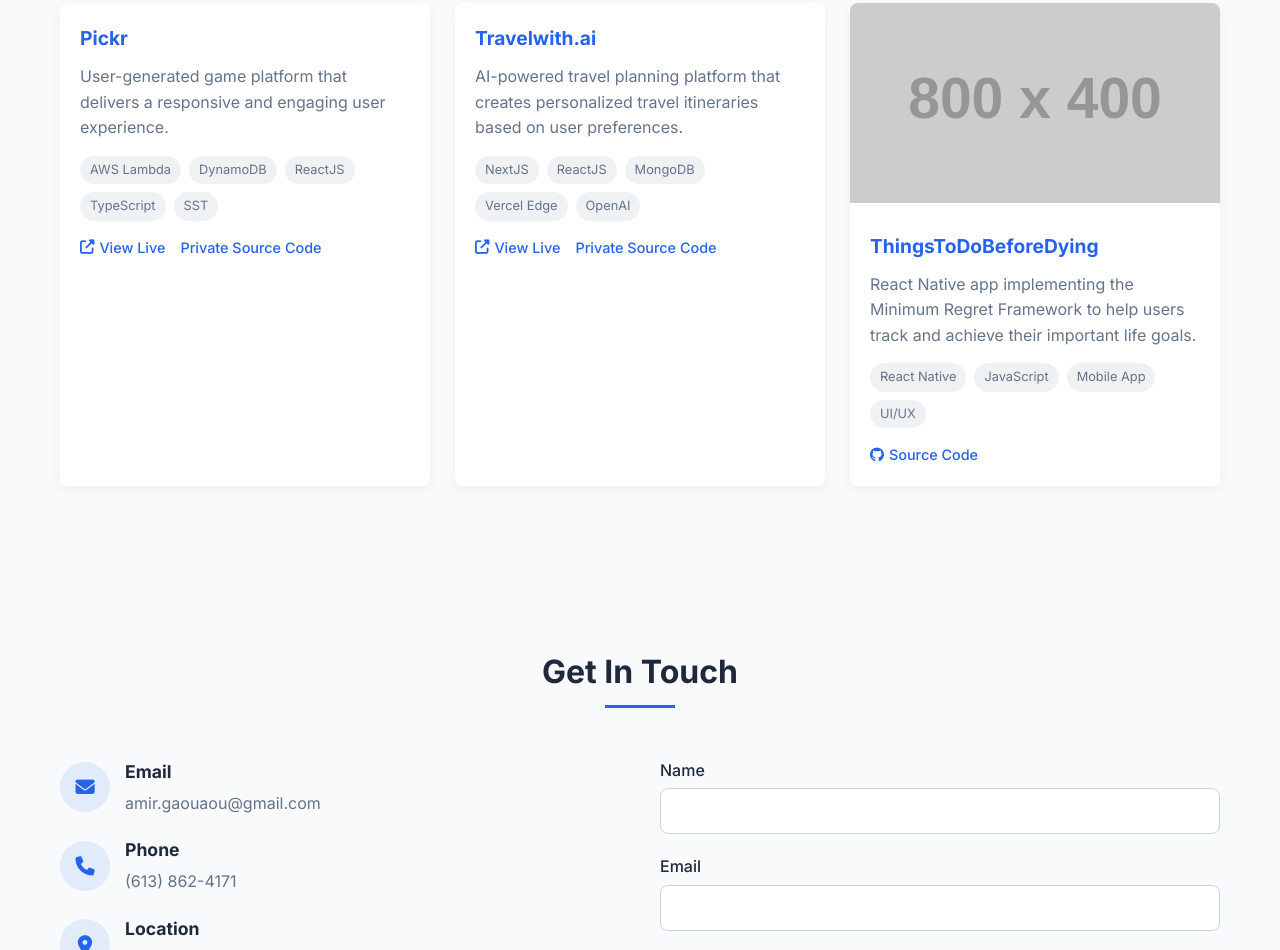
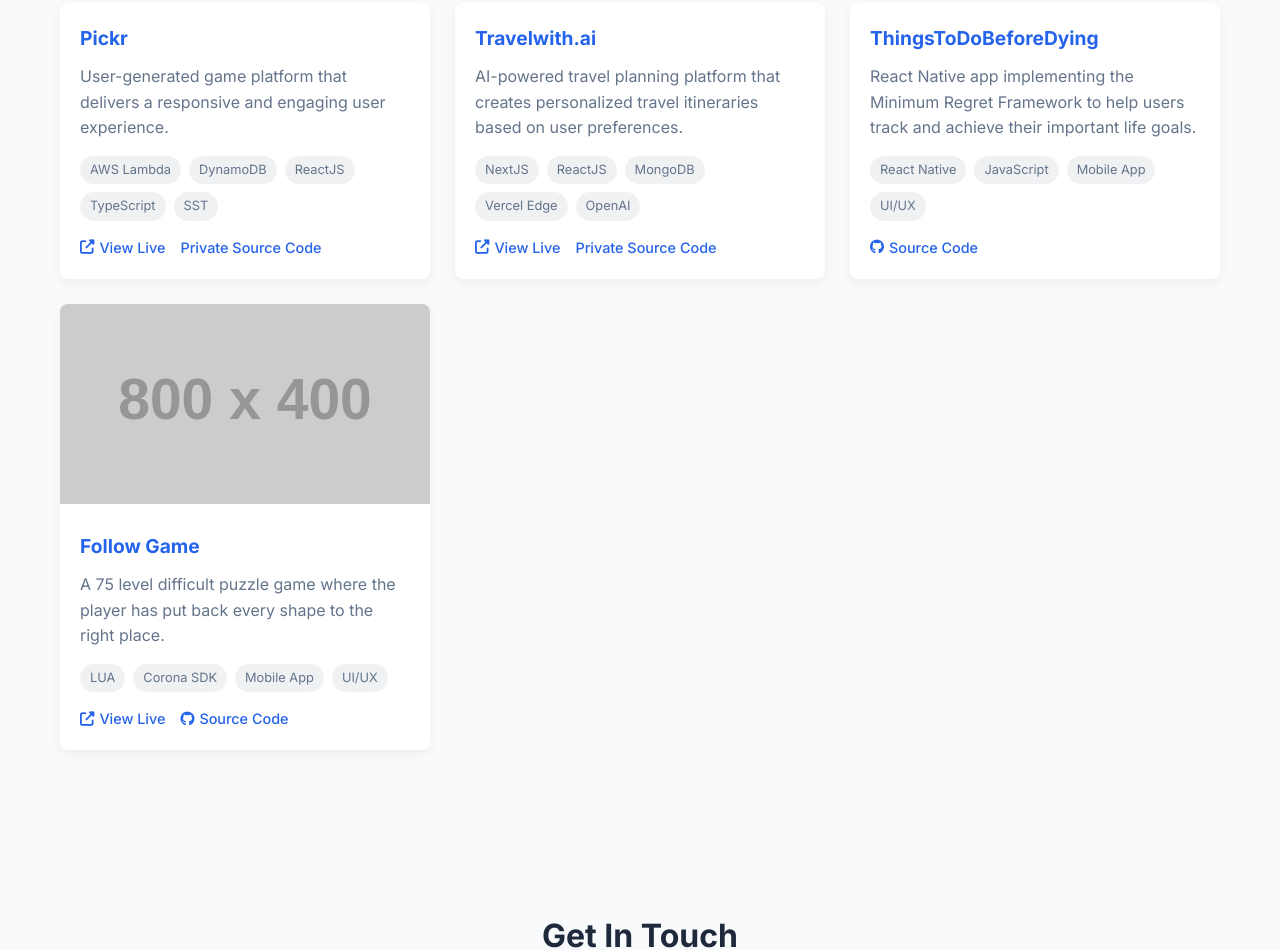
Before and after one commit to amirGaouaou/amirGaouaou.github.io, a plain HTML site: page index.html in a window 1280 px wide. Shown: the part 4601-5551 px from the top of the page. Drawn offline with Linux system fonts and the light colour scheme; placeholder pictures from the web are drawn by us.

Commit message:
Update projects

```diff
--- a/index.html
+++ b/index.html
@@ -1029,7 +1029,7 @@
                     </div>
                 </div>
                 <div class="project-card">
-                    <img src="https://via.placeholder.com/800x400?text=ThingsToDoBeforeDying" alt="ThingsToDoBeforeDying" class="project-img">
+                    <!-- <img src="https://via.placeholder.com/800x400?text=ThingsToDoBeforeDying" alt="ThingsToDoBeforeDying" class="project-img"> -->
                     <div class="project-info">
                         <h3>ThingsToDoBeforeDying</h3>
                         <p>React Native app implementing the Minimum Regret Framework to help users track and achieve their important life goals.</p>
@@ -1041,6 +1041,27 @@
                         </div>
                         <div class="project-links">
                             <a href="https://github.com/amirgaouaou/ThingsToDoBeforeDying" target="_blank" class="project-link">
+                                <i class="fab fa-github"></i> Source Code
+                            </a>
+                        </div>
+                    </div>
+                </div>
+                <div class="project-card">
+                    <img src="https://via.placeholder.com/800x400?text=ThingsToDoBeforeDying" alt="ThingsToDoBeforeDying" class="project-img">
+                    <div class="project-info">
+                        <h3>Follow Game</h3>
+                        <p>A 75 level difficult puzzle game where the player has put back every shape to the right place. </p>
+                        <div class="project-tags">
+                            <span class="project-tag">LUA</span>
+                            <span class="project-tag">Corona SDK</span>
+                            <span class="project-tag">Mobile App</span>
+                            <span class="project-tag">UI/UX</span>
+                        </div>
+                        <div class="project-links">
+                            <a href="https://cocoamir.itch.io/followfree" target="_blank" class="project-link">
+                                <i class="fas fa-external-link-alt"></i> View Live
+                            </a>
+                            <a href="https://github.com/amirgaouaou/FollowGame" target="_blank" class="project-link">
                                 <i class="fab fa-github"></i> Source Code
                             </a>
                         </div>
```
